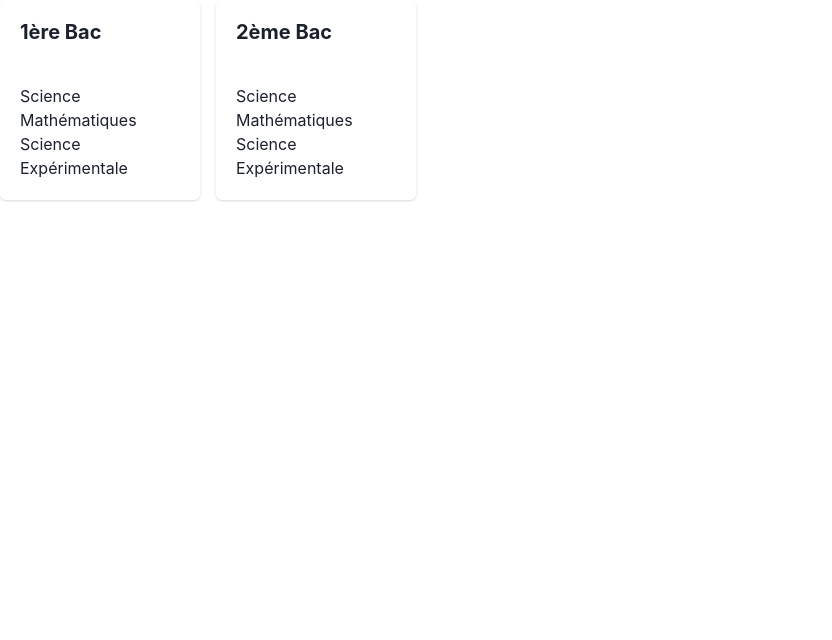
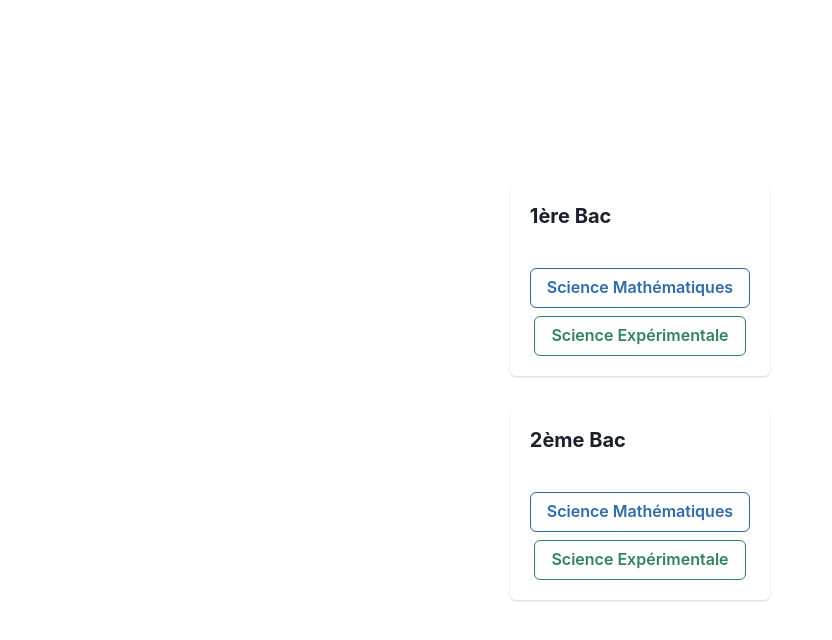
Before and after one commit to BAC-Archive/frontend, a React (Vite) app: page /Home in a window 1280 px wide. Shown: the top 640 px of the page, without its empty margins (0-832 px from the left). Built offline with nearby package versions, Linux system fonts and the light colour scheme.

Commit message:
more styling uwu

```diff
--- a/src/pages/HomePage.tsx
+++ b/src/pages/HomePage.tsx
@@ -1,34 +1,48 @@
 import React from "react";
-import { SimpleGrid, Card, CardHeader, CardBody, Heading, Text, Box, } from "@chakra-ui/react";
+import { SimpleGrid, Card, CardHeader, CardBody, Heading, Center, Button } from "@chakra-ui/react";
 
 const HomePage: React.FC = () => {
   return (
-    <Box top="50%">
-      <SimpleGrid spacing={4} templateColumns='repeat(auto-fill, minmax(200px, 1fr))'>
-        <Card>
+    <Center h="100vh">
+      <SimpleGrid columns={1} spacing={4}>
+        <Card mb={4}>
           <CardHeader>
-            <Heading size='md'>1ère Bac</Heading>
-          </CardHeader >
+            <Heading size="md">1ère Bac</Heading>
+          </CardHeader>
           <CardBody>
-            <Text>Science Mathématiques</Text>
-            <Text>Science Expérimentale</Text>
+            <Center>
+              <Button variant="outline" colorScheme="blue" mb={2}>
+                Science Mathématiques
+              </Button>
+            </Center>
+            <Center>
+              <Button variant="outline" colorScheme="green">
+                Science Expérimentale
+              </Button>
+            </Center>
           </CardBody>
-        </Card >
+        </Card>
 
-        <Card>
+        <Card mb={4}>
           <CardHeader>
-            <Heading size='md'>2ème Bac</Heading>
-          </CardHeader >
+            <Heading size="md">2ème Bac</Heading>
+          </CardHeader>
           <CardBody>
-            <Text>Science Mathématiques</Text>
-            <Text>Science Expérimentale</Text>
+            <Center>
+              <Button variant="outline" colorScheme="blue" mb={2}>
+                Science Mathématiques
+              </Button>
+            </Center>
+            <Center>
+              <Button variant="outline" colorScheme="green">
+                Science Expérimentale
+              </Button>
+            </Center>
           </CardBody>
-        </Card >
-
-      </SimpleGrid >
-    </Box >
+        </Card>
+      </SimpleGrid>
+    </Center>
   );
-
 }
 
 export default HomePage;
```
